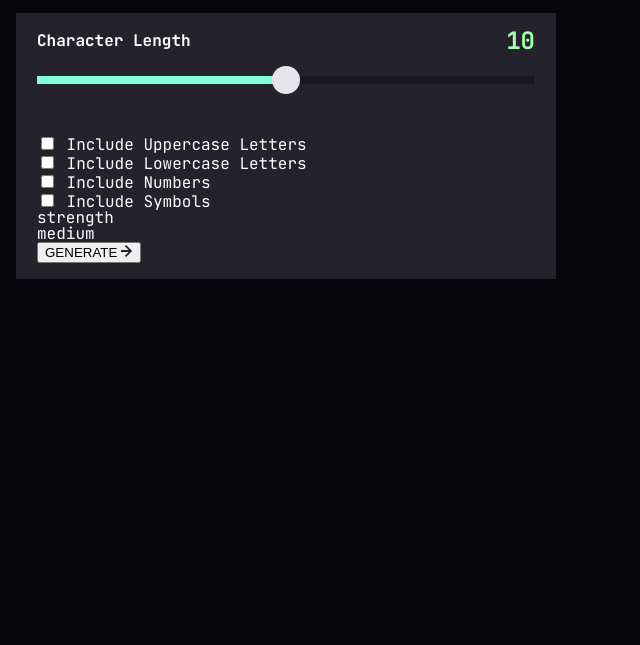
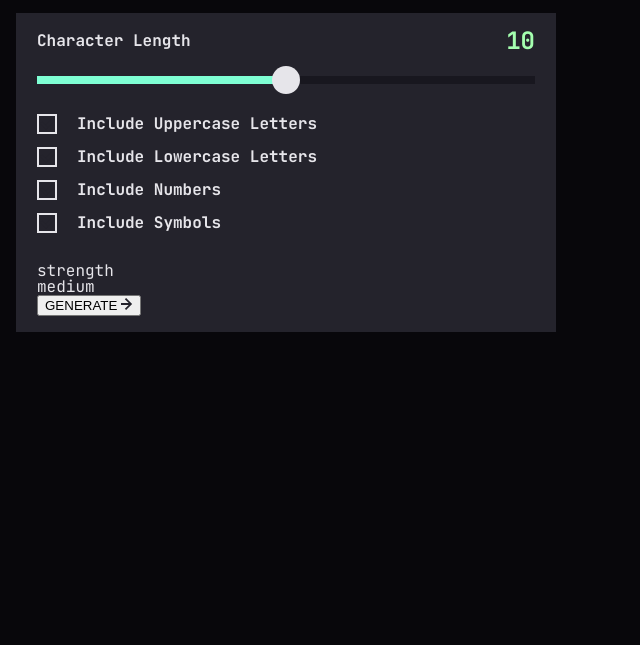
Before and after one commit to lasha-abuladze/password-generator, a website: page index.html in a window 1280 px wide. Shown: the part 155-800 px from the top of the page, without its empty margins (0-640 px from the left). Drawn offline with Linux system fonts and the light colour scheme.

Commit message:
add custom styles for checkbox-inputs

```diff
--- a/index.html
+++ b/index.html
@@ -43,25 +43,25 @@
                 </div>
             </div>
 
-            <ul>
+            <ul class="checkbox-list">
                 <li>
-                    <input type="checkbox" id="checkbox-uppercase">
-                    <label for="checkbox-uppercase">Include Uppercase Letters</label>
+                    <input class="input-checkbox" type="checkbox" id="checkbox-uppercase">
+                    <label class="checkbox-label" for="checkbox-uppercase">Include Uppercase Letters</label>
                 </li>
 
                 <li>
-                    <input type="checkbox" id="checkbox-lowecase">
-                    <label for="checkbox-lowecase">Include Lowercase Letters</label>
+                    <input class="input-checkbox" type="checkbox" id="checkbox-lowecase">
+                    <label class="checkbox-label" for="checkbox-lowecase">Include Lowercase Letters</label>
                 </li>
 
                 <li>
-                    <input type="checkbox" id="checkbox-numbers">
-                    <label for="checkbox-numbers">Include Numbers</label>
+                    <input class="input-checkbox" type="checkbox" id="checkbox-numbers">
+                    <label class="checkbox-label" for="checkbox-numbers">Include Numbers</label>
                 </li>
 
                 <li>
-                    <input type="checkbox" id="checkbox-symbols">
-                    <label for="checkbox-symbols">Include Symbols</label>
+                    <input class="input-checkbox" type="checkbox" id="checkbox-symbols">
+                    <label class="checkbox-label" for="checkbox-symbols">Include Symbols</label>
                 </li>
             </ul>
 
--- a/main.scss
+++ b/main.scss
@@ -1,7 +1,8 @@
 
 // text colors
-$primary-color:#fff;
+$primary-color:#E6E5EA;
 $secondary-color: #817D92;
+$neon-green: #A4FFAF;
 
 
 //background colos
@@ -57,14 +58,20 @@ body {
         }
     }
 
+
     .generator-form {
         background-color: $form-Backgroud;
         padding: 16px 21px;
         box-sizing: border-box;
         text-align: left;
 
+
+
+        // ინფუთიდ დეფაულტ სტილები
+        // გასანულებელია მოზილას ბრაუზერისთვის
+
         .input-range--div {
-            margin-bottom: 50px;
+            margin-bottom: 32px;
 
             .Character-length--box {
                 @include flex-row();
@@ -76,7 +83,7 @@ body {
 
                 .Characters-quantity {
                     font-size: 24px;
-                    color: #A4FFAF;
+                    color: $neon-green;
                 }
 
 
@@ -123,7 +130,67 @@ body {
                 }
             }
 
+
+
         }
+
+        .checkbox-list {
+
+            margin-bottom: 32px;
+
+            li {
+                margin-bottom: 17px;
+                &:last-child {
+                    margin: 0;
+                }
+
+                .input-checkbox {
+                    display: none;
+                }
+
+                .checkbox-label {
+                    font-size: 16px;
+                    font-weight: 700;
+                    position: relative;
+                    padding-left: 40px;
+                    cursor: pointer;
+                }
+
+                .checkbox-label::after {
+                    content: "";
+                    display: block;
+                    position: absolute;
+                    width: 20px;
+                    height: 20px;
+                    border: 2px solid $primary-color;
+                    box-sizing: border-box;
+                    top: 50%;
+                    transform: translateY(-50%);
+                    left: 0;
+                }
+
+                .checkbox-label::before {
+                    content: "";
+                    display: block;
+                    position: absolute;
+                    width: 10px;
+                    height: 5px;
+                    border-bottom: 3px solid $form-Backgroud;
+                    border-left: 3px solid $form-Backgroud;
+                    left: 3.5px;
+                    top: 4.5px;
+                    transform: rotate(-45deg);
+                    z-index: 1;
+                }
+
+                .input-checkbox:checked + .checkbox-label::after {
+                    background-color: $neon-green;
+                    border: none;
+                }
+
+            }
+        }
+
 
 
     }
```
Also changed, not shown: style.css, 1 other file.
